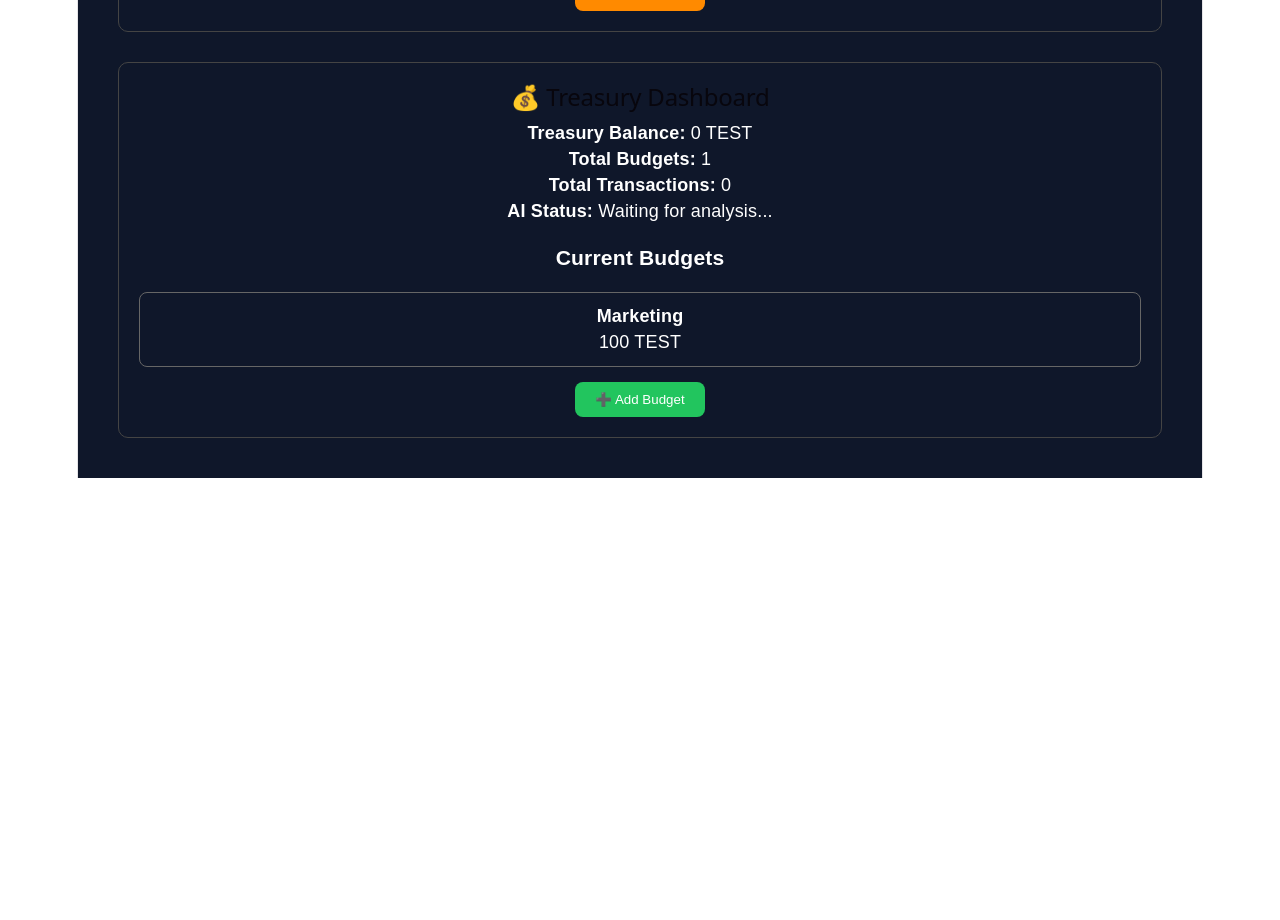
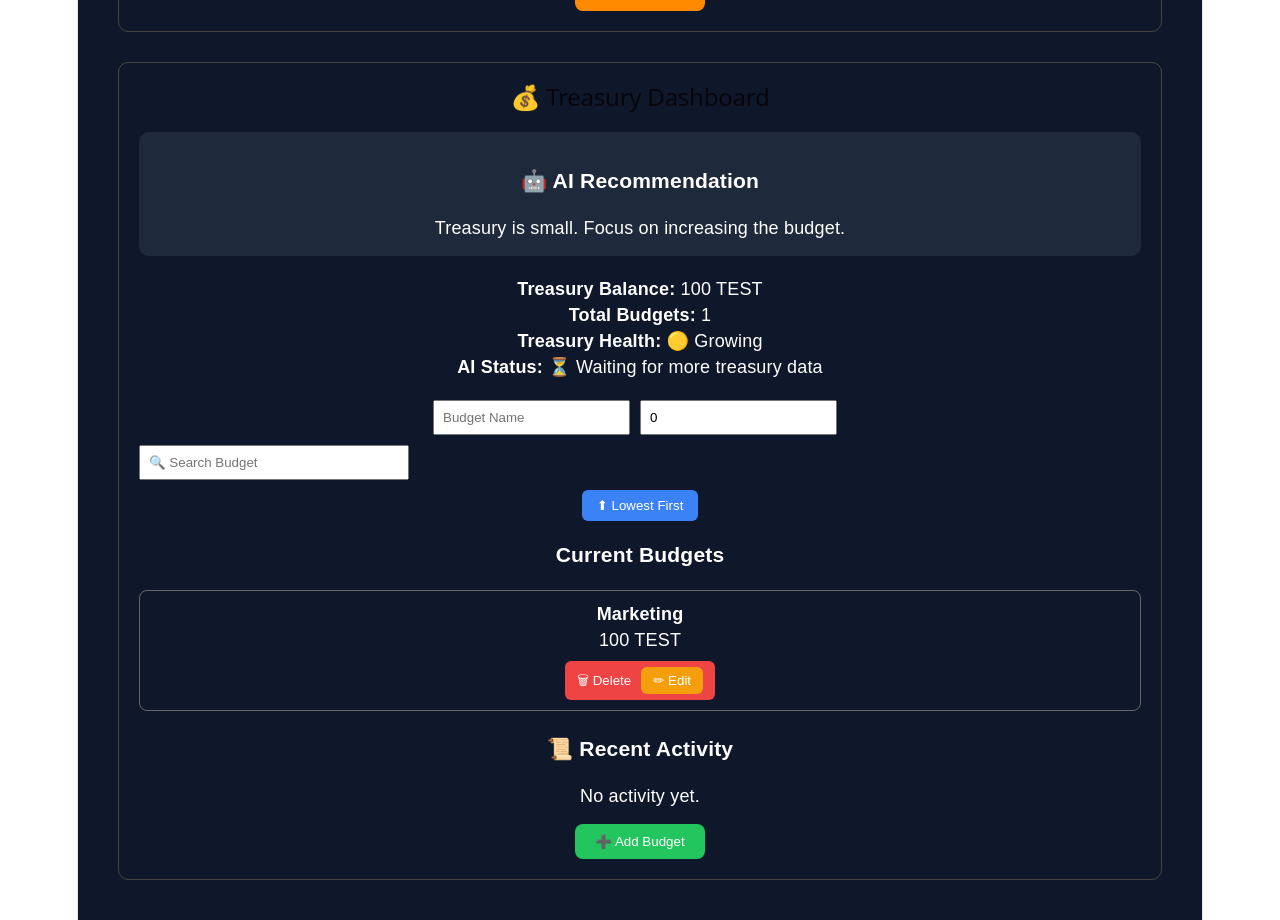
Before and after one commit to ssharma006/sphere-treasury-ai-plus, a React (Vite) app in the folder sphere-treasury-ai-plus/: page / in a window 1280 px wide. Shown: the part 520-1440 px from the top of the page. Before the commit the page ends 998 px from the top, so only its background shows below. Built offline with nearby package versions, Linux system fonts and the light colour scheme.

Commit message:
Added budget CRUD, search, sort, AI recommendations and activity log

```diff
--- a/sphere-treasury-ai-plus/src/components/TreasuryDashboard.tsx
+++ b/sphere-treasury-ai-plus/src/components/TreasuryDashboard.tsx
@@ -1,4 +1,5 @@
 import { useState } from "react";
+
 export default function TreasuryDashboard() {
   const [budgets, setBudgets] = useState([
     {
@@ -6,6 +7,16 @@ const [budgets, setBudgets] = useState([
       amount: 100,
     },
   ]);
+  const [budgetName, setBudgetName] = useState("");
+  const [budgetAmount, setBudgetAmount] = useState(0);
+  const [activities, setActivities] = useState<string[]>([]);
+  const [search, setSearch] = useState("");
+  const [sortHighToLow, setSortHighToLow] = useState(false);
+  const [editingIndex, setEditingIndex] = useState<number | null>(null);
+  const [editingBudget, setEditingBudget] = useState({
+  name: "",
+  amount: 0,
+});
   return (
     <div
       style={{
@@ -16,9 +27,27 @@ const [budgets, setBudgets] = useState([
       }}
     >
       <h2>💰 Treasury Dashboard</h2>
+      <div
+      style={{
+       background: "#1e293b",
+       padding: "15px",
+       borderRadius: "10px",
+       marginTop: "20px",
+       marginBottom: "20px",
+       }}
+>
+       <h3>🤖 AI Recommendation</h3>
 
        <p>
-        <strong>Treasury Balance:</strong> 0 TEST
+       {budgets.reduce((t, b) => t + b.amount, 0) > 1000
+       ? "Treasury is growing well. Consider diversifying funds."
+       : "Treasury is small. Focus on increasing the budget."}
+       </p>
+       </div>
+
+       <p>
+        <strong>Treasury Balance:</strong>{" "}
+        {budgets.reduce((total, budget) => total + budget.amount, 0)} TEST
        </p>
 
       <p>
@@ -26,15 +55,138 @@ const [budgets, setBudgets] = useState([
       </p>
 
       <p>
-        <strong>Total Transactions:</strong> 0
+        <strong>Treasury Health:</strong>{" "}
+        {budgets.length >= 3 ? "🟢 Healthy" : "🟡 Growing"}
       </p>
 
       <p>
-        <strong>AI Status:</strong> Waiting for analysis...
+        <strong>AI Status:</strong>{" "}
+       {budgets.reduce((t, b) => t + b.amount, 0) > 1000
+       ? "✅ AI Analysis Complete"
+       : "⏳ Waiting for more treasury data"}
       </p>
+        <div style={{ marginTop: "20px" }}>
+        <input
+          type="text"
+          placeholder="Budget Name"
+          value={budgetName}
+          onChange={(e) => setBudgetName(e.target.value)}
+          style={{ padding: "8px", marginRight: "10px" }}
+        />
+
+        <input
+          type="number"
+          placeholder="Amount"
+          value={budgetAmount}
+          onChange={(e) => setBudgetAmount(Number(e.target.value))}
+          style={{ padding: "8px", marginRight: "10px" }}
+
+         />
+      </div>
+             <input
+           type="text"
+           placeholder="🔍 Search Budget"
+           value={search}
+           onChange={(e) => setSearch(e.target.value)}
+           style={{
+            padding: "8px",
+            marginTop: "10px",
+            width: "250px",
+            display: "block",
+           }}
+           /><button
+             onClick={() => setSortHighToLow(!sortHighToLow)}
+             style={{
+              marginTop: "10px",
+              padding: "8px 15px",
+              background: "#3b82f6",
+              color: "white",
+              border: "none",
+              borderRadius: "6px",
+              cursor: "pointer",
+                 }}
+             >
+             {sortHighToLow ? "⬇ Highest First" : "⬆ Lowest First"}
+             </button>
            <h3>Current Budgets</h3>
+              {editingIndex !== null && (
+  <div
+    style={{
+      border: "1px solid #555",
+      padding: "15px",
+      marginBottom: "20px",
+      borderRadius: "8px",
+    }}
+  >
+    <h3>✏ Edit Budget</h3>
 
-{budgets.map((budget, index) => (
+    <input
+      type="text"
+      value={editingBudget.name}
+      onChange={(e) =>
+        setEditingBudget({
+          ...editingBudget,
+          name: e.target.value,
+        })
+      }
+      style={{
+        padding: "8px",
+        marginRight: "10px",
+      }}
+    />
+
+    <input
+      type="number"
+      value={editingBudget.amount}
+      onChange={(e) =>
+        setEditingBudget({
+          ...editingBudget,
+          amount: Number(e.target.value),
+        })
+      }
+      style={{
+        padding: "8px",
+      }}
+    />
+             <button
+  onClick={() => {
+    const updatedBudgets = [...budgets];
+
+    updatedBudgets[editingIndex!] = editingBudget;
+
+    setBudgets(updatedBudgets);
+
+    setActivities([
+      `Edited "${editingBudget.name}" (${editingBudget.amount} TEST)`,
+      ...activities,
+    ]);
+
+    setEditingIndex(null);
+  }}
+  style={{
+    marginLeft: "10px",
+    padding: "8px 15px",
+    background: "#22c55e",
+    color: "white",
+    border: "none",
+    borderRadius: "6px",
+    cursor: "pointer",
+  }}
+>
+  💾 Save Changes
+</button>
+  </div>
+)}
+             {budgets
+              .filter((budget) =>
+             budget.name.toLowerCase().includes(search.toLowerCase())
+             )
+               .sort((a, b) =>
+               sortHighToLow
+               ? b.amount - a.amount
+                  : a.amount - b.amount
+                )
+                .map((budget, index) => (
         <div
           key={index}
           style={{
@@ -45,11 +197,82 @@ const [budgets, setBudgets] = useState([
           }}
         >
           <strong>{budget.name}</strong>
+          <p>{budget.amount} TEST</p>
 
-    <p>{budget.amount} TEST</p>
+          <button
+            onClick={() => {
+              setActivities([
+                `Deleted "${budget.name}"`,
+                ...activities,
+              ]);
+
+              setBudgets(
+                budgets.filter((_, i) => i !== index)
+              );
+            }}
+            style={{
+              marginTop: "8px",
+              background: "#ef4444",
+              color: "white",
+              border: "none",
+              padding: "6px 12px",
+              borderRadius: "6px",
+              cursor: "pointer",
+            }}
+          >
+            🗑 Delete
+            <button
+  onClick={() => {
+    setEditingIndex(index);
+    setEditingBudget({
+      name: budget.name,
+      amount: budget.amount,
+    });
+  }}
+  style={{
+    marginLeft: "10px",
+    background: "#f59e0b",
+    color: "white",
+    border: "none",
+    padding: "6px 12px",
+    borderRadius: "6px",
+    cursor: "pointer",
+  }}
+>
+  ✏ Edit
+</button>
+          </button>
         </div>
       ))}
+
+      <h3 style={{ marginTop: "25px" }}>📜 Recent Activity</h3>
+
+      {activities.length === 0 ? (
+        <p>No activity yet.</p>
+      ) : (
+        activities.map((activity, index) => (
+          <p key={index}>• {activity}</p>
+        ))
+      )}
+
       <button
+        onClick={() => {
+          setBudgets([
+            ...budgets,
+            {
+              name: budgetName,
+              amount: budgetAmount,
+            },
+          ]);
+
+          setActivities([
+            `Added "${budgetName}" (${budgetAmount} TEST)`,
+            ...activities,
+          ]);
+
+          setBudgetName("");
+          setBudgetAmount(0);
+        }}
         style={{
           marginTop: "15px",
           padding: "10px 20px",
```
Lines whose indentation alone changed are shown as unchanged.
